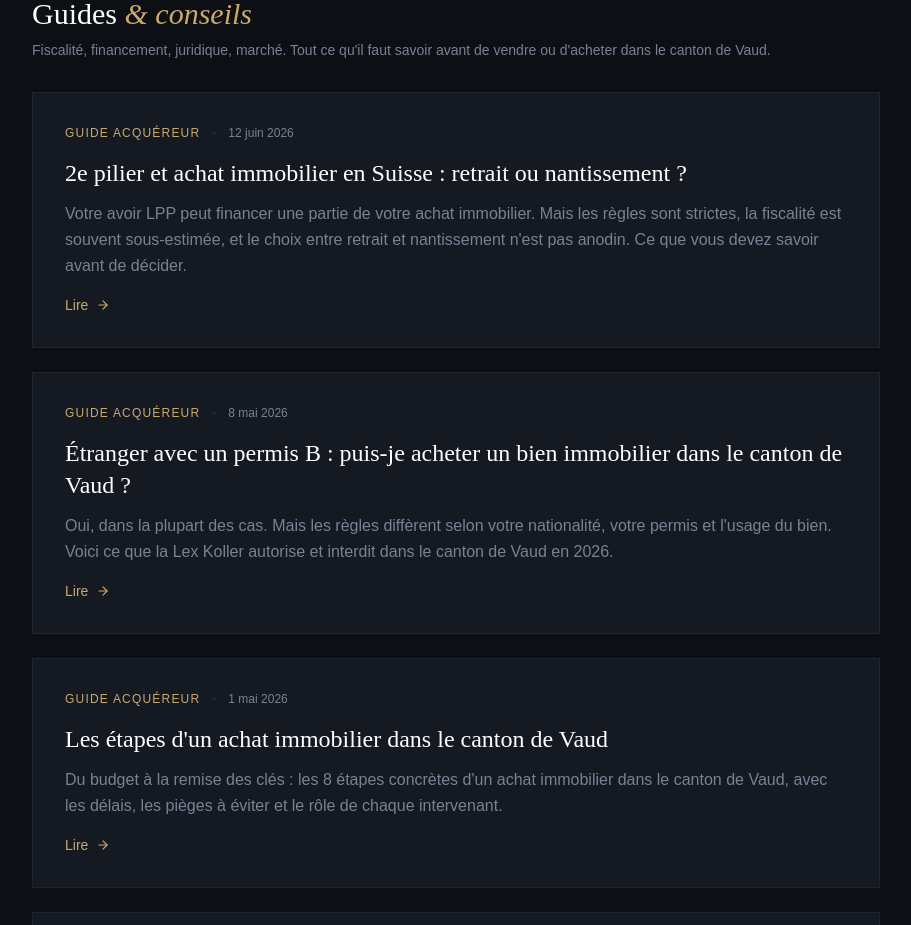
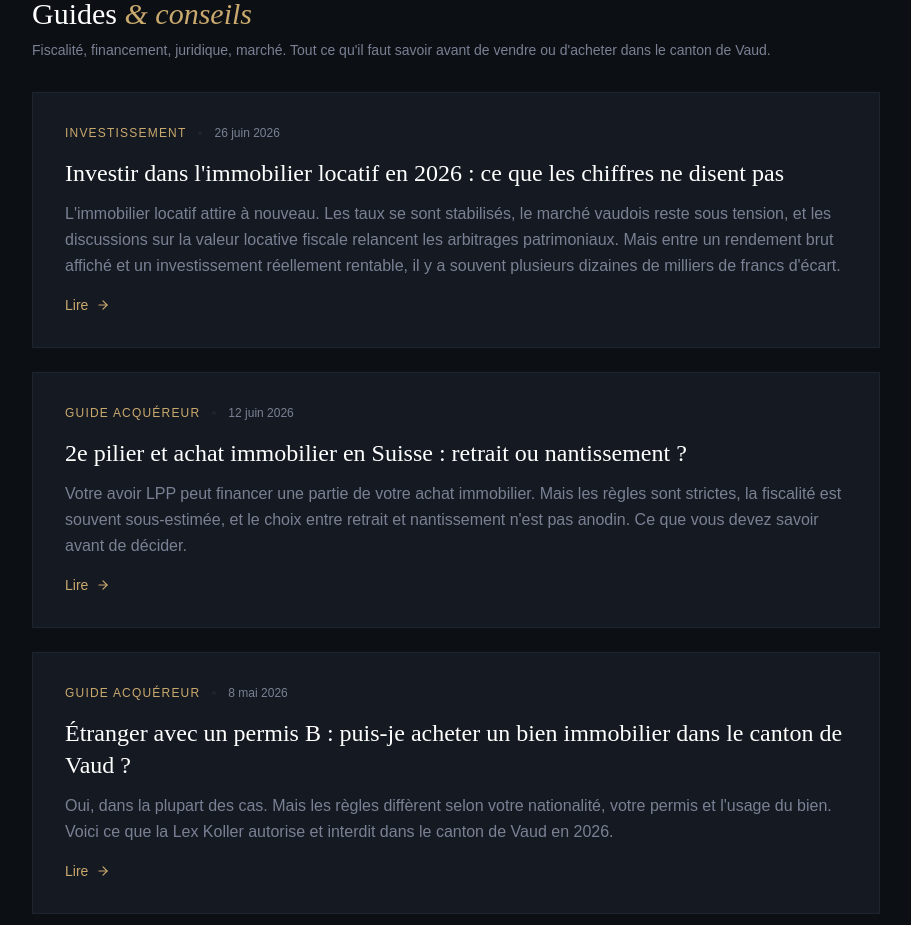
Before and after one commit to Sinseed/maison-praet, a Next.js app: page /journal in a window 1280 px wide. Shown: the part 920-1845 px from the top of the page, without its empty margins (184-1095 px from the left). Built offline with nearby package versions, Linux system fonts and the light colour scheme.

Commit message:
Article : Investir locatif Vaud 2026

```diff
--- a/app/data.ts
+++ b/app/data.ts
@@ -1740,6 +1740,47 @@ C'est, je crois, la meilleure définition de mon métier. Pas vendre au prix le
 C'est ce que je fais à Morges, sur l'arc lémanique et dans le canton de Vaud. Et c'est ce que je continuerai de faire.`,
     cta: "Vous avez un projet immobilier sur l'arc lémanique ? Parlons-en."
   },
+  {
+    slug: 'investir-locatif-vaud-2026',
+    titre: 'Investir dans l\'immobilier locatif en 2026 : ce que les chiffres ne disent pas',
+    chapeau: "L'immobilier locatif attire à nouveau. Les taux se sont stabilisés, le marché vaudois reste sous tension, et les discussions sur la valeur locative fiscale relancent les arbitrages patrimoniaux. Mais entre un rendement brut affiché et un investissement réellement rentable, il y a souvent plusieurs dizaines de milliers de francs d'écart.",
+    date: '2026-06-26',
+    categorie: 'Investissement',
+    contenu: `## Le rendement brut est un chiffre de vitrine
+
+C'est le premier réflexe de tout acheteur : diviser le loyer annuel par le prix d'achat. Résultat en quelques secondes. Problème : ce calcul ignore tout ce qui fait la réalité d'un bien locatif.
+
+Sur l'arc lémanique, les rendements bruts affichés se situent généralement entre 3 et 4,5% selon la commune. Le rendement net, après charges de PPE, entretien, assurances, impôts sur le revenu locatif et taux de vacance, descend souvent sous les 2,5%. Ce n'est pas nécessairement une mauvaise affaire. Mais c'est une réalité différente. Avant de vous projeter sur un bien, demandez systématiquement l'état locatif certifié, le décompte de charges des trois dernières années, et la liste des travaux planifiés.
+
+## Les fonds propres exigés sont plus élevés que pour une résidence principale
+
+Beaucoup d'investisseurs découvrent cette règle trop tard : pour un bien locatif, les banques suisses exigent en général 25% de fonds propres, contre 20% pour une résidence principale. Et le calcul de la capacité de remboursement se fait sur la base d'un taux théorique d'environ 5%, indépendamment du taux réel que vous obtiendrez.
+
+Concrètement, pour un appartement de CHF 800'000.- à Renens ou Prilly, il faut mobiliser CHF 200'000.- de fonds propres au minimum, et démontrer une capacité financière qui supporte des mensualités fictives bien supérieures à celles que vous paierez réellement. Ce filtre bancaire est sain. Il protège les investisseurs contre une exposition excessive. Mais il faut l'anticiper dès la phase de réflexion, pas le jour de la signature de la promesse d'achat.
+
+## L'emplacement prime sur le rendement facial
+
+Un appartement à Yverdon-les-Bains affichant 5% brut peut sembler plus attractif qu'un studio à Lausanne-Sévelin à 3,2%. En apparence seulement. Ce qui compte, c'est la liquidité du bien dans dix ans, la facilité à le relouer entre deux locataires, et sa résistance aux corrections de prix.
+
+Lausanne reste portée par une demande structurelle : ville universitaire, olympique, pôle de services internationaux. Le taux de vacance y est structurellement bas. Dans les communes du Gros-de-Vaud ou du Chablais vaudois, les rendements sont plus élevés, mais le profil de risque l'est aussi. Ce n'est pas un mauvais choix, c'est un choix différent, qui demande une analyse différente.
+
+## La fiscalité change la donne en 2029 : anticipez maintenant
+
+Un élément trop souvent négligé dans les calculs d'investissement actuels : la suppression programmée de la valeur locative au 1er janvier 2029. Cette réforme modifiera l'équilibre fiscal entre propriétaires-habitants et investisseurs locatifs. Les revenus locatifs resteront imposables, mais les déductions liées à l'entretien et aux intérêts hypothécaires seront reconfigurées.
+
+Ce n'est pas une raison d'attendre. C'est une raison de structurer son investissement avec un horizon clair et un conseiller fiscal qui connaît les spécificités vaudoises. L'immobilier se gagne à l'achat, pas à la revente.
+
+## Ce que les taux actuels changent vraiment
+
+La BNS maintient son taux directeur à 0% depuis mi-2025. Les taux hypothécaires fixes à long terme évoluent actuellement entre 1,2% et 1,8% selon les profils et les durées. C'est historiquement bas. Cela ne signifie pas que l'accès au crédit est facile : les banques se montrent plus sélectives sur les dossiers, et les critères de capacité restent stricts.
+
+Pour un investisseur bien préparé, c'est néanmoins un contexte favorable. L'effet de levier du financement hypothécaire reste l'un des atouts majeurs de l'immobilier suisse par rapport à d'autres classes d'actifs. Un bien financé à 75% avec un taux à 1,5% génère une rentabilité sur fonds propres bien supérieure au rendement brut apparent.
+
+## Investir locatif en 2026 : oui, mais avec les bons calculs
+
+L'immobilier locatif dans le canton de Vaud reste une stratégie patrimoniale solide. La demande locative ne faiblit pas, l'offre reste insuffisante dans les zones urbaines, et le franc suisse protège la valeur réelle des actifs. Mais un bon investissement ne se trouve pas sur une annonce. Il se construit sur une analyse précise du bien, de son emplacement, de son financement et de sa fiscalité.`,
+    cta: "Vous cherchez un investissement locatif dans le canton de Vaud, ou vous envisagez de mettre un bien en location ? Je serais heureux d'en discuter avec vous."
+  },
 ]
 
 // ─── HELPERS ────────────────────────────────────────────────────────────────
```
